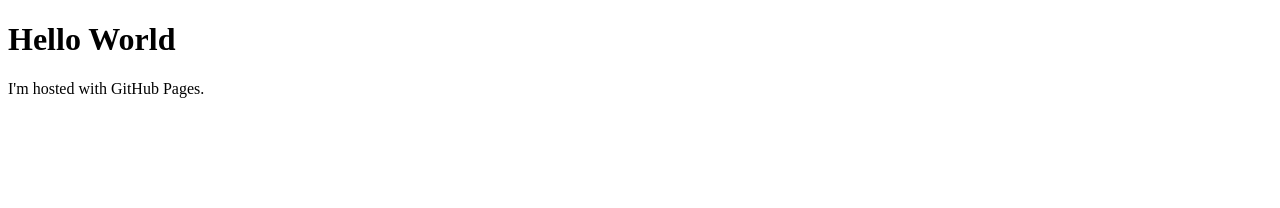
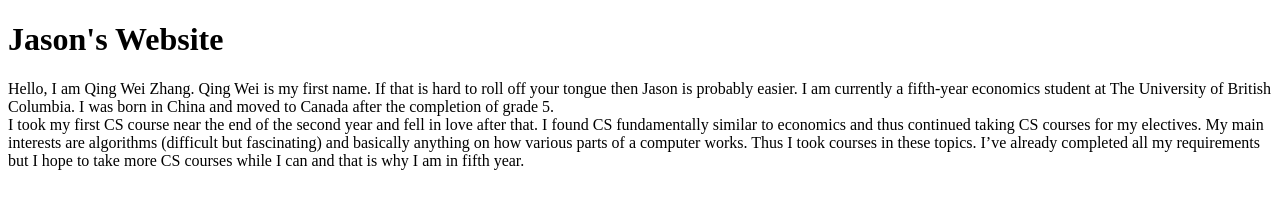
Before and after one commit to qwzJason/qwzJason.github.io, a plain HTML site: page index.html in a window 1280 px wide. Drawn offline with Linux system fonts and the light colour scheme.

Commit message:
Update index.html

```diff
--- a/index.html
+++ b/index.html
@@ -1,7 +1,21 @@
 <!DOCTYPE html>
 <html>
 <body>
-<h1>Hello World</h1>
-<p>I'm hosted with GitHub Pages.</p>
+
+<h1>Jason's Website</h1>
+
+<p>
+    Hello, I am Qing Wei Zhang. Qing Wei is my first name. If that is hard to roll off your tongue then Jason
+    is probably easier. I am currently a fifth-year economics student at The University of British Columbia.
+    I was born in China and moved to Canada after the completion of grade 5.
+
+    <br>
+    I took my first CS course near the end of the second year and fell in love after that.
+    I found CS fundamentally similar to economics and thus continued taking CS courses for my electives.
+    My main interests are algorithms (difficult but fascinating) and basically anything on how various parts of a computer works.
+    Thus I took courses in these topics.
+    I’ve already completed all my requirements but I hope to take more CS courses while I can and that is why I am in fifth year.
+</p>
+
 </body>
 </html>
```
